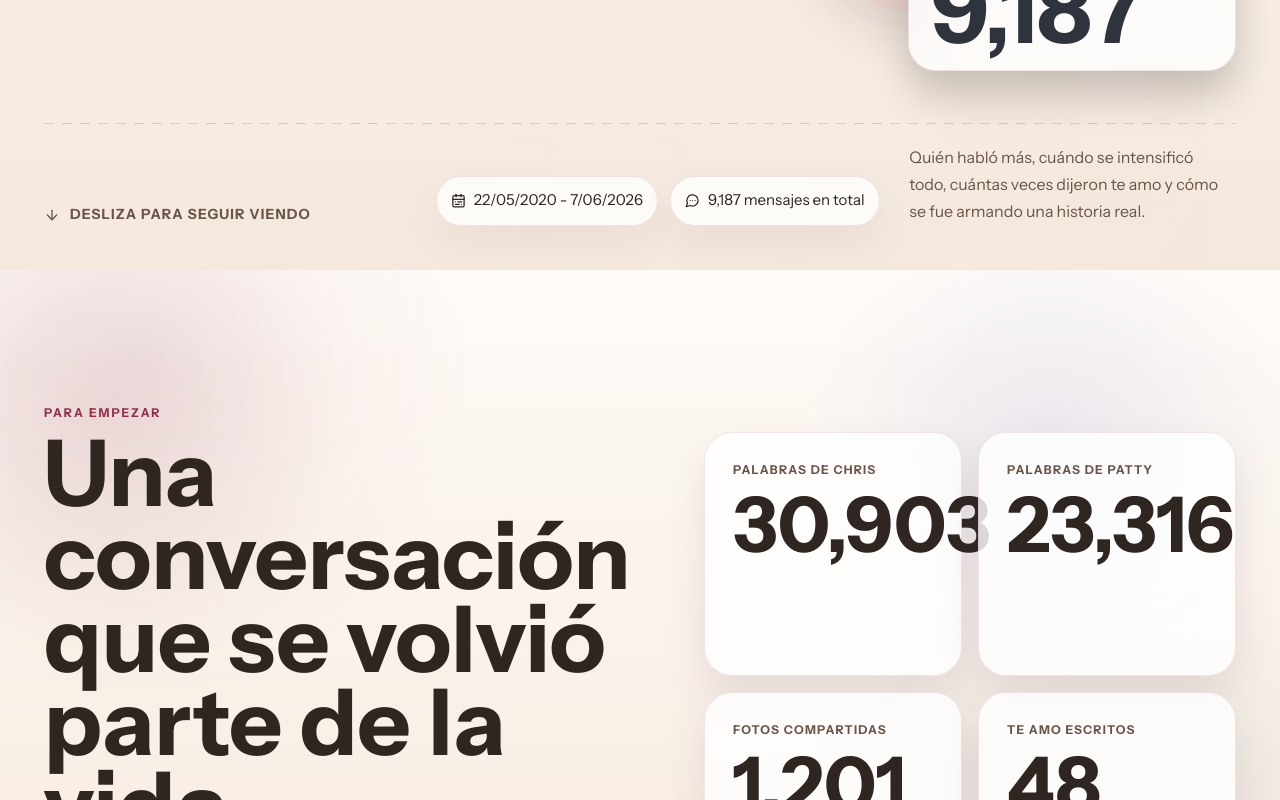
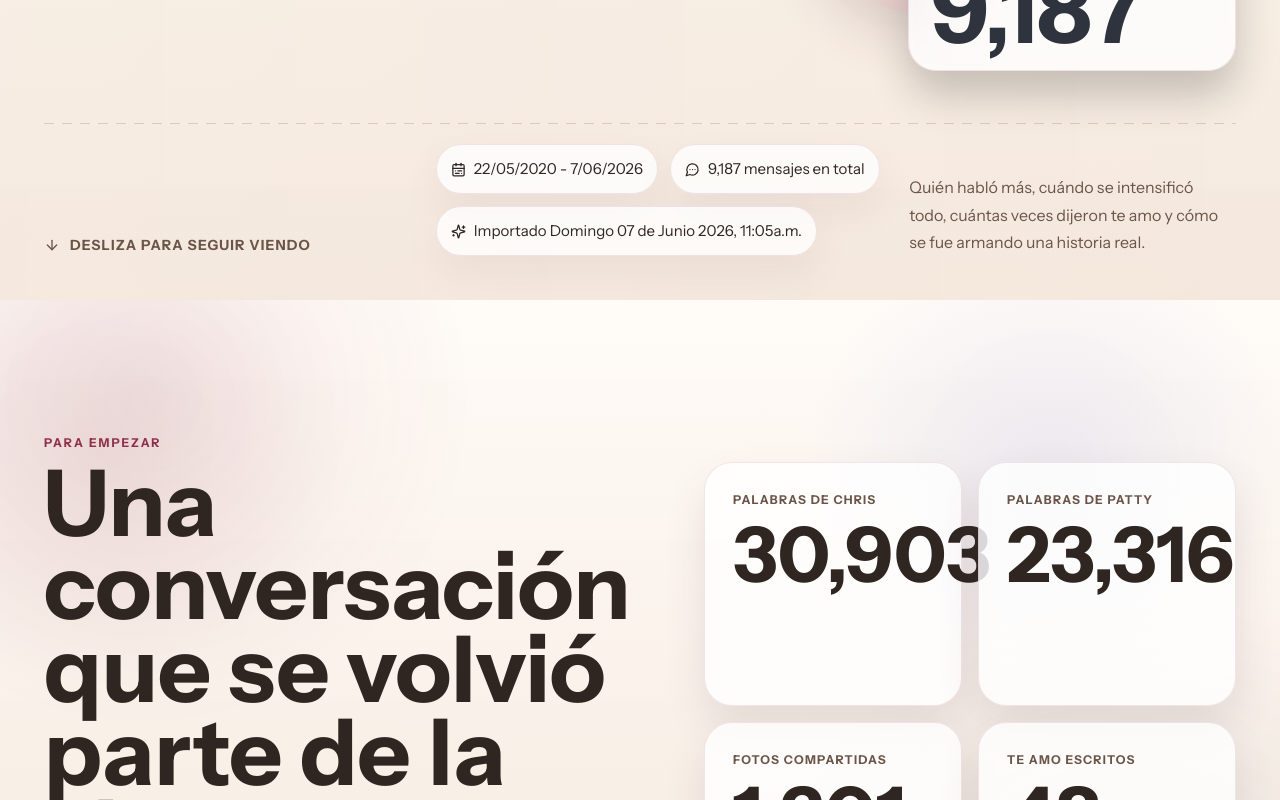
Before and after one commit to khrizenriquez/our-story, a React (Vite) app: page / in a window 1280 px wide. Shown: the part 823-1623 px from the top of the page. Built offline with nearby package versions, Linux system fonts and the light colour scheme; no server answers.

Commit message:
Add published import timestamp

```diff
--- a/scripts/export-babe-chat.ts
+++ b/scripts/export-babe-chat.ts
@@ -417,6 +417,7 @@ function buildPublishedSummary(exportData: ChatExport): ChatExport {
       ...exportData.chat,
       jid: 'published-story',
       phone: '',
+      publishedAt: exportData.chat.exportedAt,
     },
     relationship: exportData.relationship,
     messages: [],
--- a/src/App.tsx
+++ b/src/App.tsx
@@ -49,6 +49,35 @@ function formatPreciseTimestamp(ts: number, timezone: string): string {
     hour12: false,
     timeZone: timezone,
   }).format(new Date(ts * 1000));
+}
+
+function formatImportedLabel(value: string, timezone: string): string {
+  const date = new Date(value);
+  const parts = new Intl.DateTimeFormat('es-GT', {
+    weekday: 'long',
+    day: '2-digit',
+    month: 'long',
+    year: 'numeric',
+    hour: 'numeric',
+    minute: '2-digit',
+    hour12: true,
+    timeZone: timezone,
+  }).formatToParts(date);
+
+  const lookup = Object.fromEntries(parts.map((part) => [part.type, part.value]));
+  const weekday = capitalizeWord(lookup.weekday ?? '');
+  const day = lookup.day ?? '';
+  const month = capitalizeWord(lookup.month ?? '');
+  const year = lookup.year ?? '';
+  const hour = lookup.hour ?? '';
+  const minute = lookup.minute ?? '';
+  const dayPeriod = (lookup.dayPeriod ?? '').replace(/\s+/g, '').toLowerCase();
+  return `${weekday} ${day} de ${month} ${year}, ${hour}:${minute}${dayPeriod}`;
+}
+
+function capitalizeWord(value: string): string {
+  if (!value) return value;
+  return value.charAt(0).toUpperCase() + value.slice(1);
 }
 
 function useAnimatedNumber(value: number, active: boolean, durationMs = 2400): number {
@@ -362,6 +391,7 @@ function App() {
   ] as const;
 
   const isVisible = (id: (typeof sectionIds)[number]) => visibleSections.has(id);
+  const importedAt = data.chat.publishedAt ?? data.chat.exportedAt;
   const chartTextColor = theme === 'dark' ? '#f4e4d6' : '#312621';
   const chartGridColor = theme === 'dark' ? 'rgba(255, 239, 224, 0.12)' : 'rgba(58, 43, 35, 0.08)';
   const chartTickColor = theme === 'dark' ? '#dbc6b6' : '#735f55';
@@ -448,6 +478,7 @@ function App() {
             <div className="hero-meta">
               <MetaPill icon={<CalendarRange size={15} />} label={formatRangeLabel(data.chat.dateRange.start, data.chat.dateRange.end)} />
               <MetaPill icon={<MessageCircleMore size={15} />} label={`${formatNumber(totalMessages)} mensajes en total`} />
+              <MetaPill icon={<SparklesIcon size={15} />} label={`Importado ${formatImportedLabel(importedAt, data.relationship.timezone)}`} />
             </div>
             <div className="hero-rhythm">
               <p>Quién habló más, cuándo se intensificó todo, cuántas veces dijeron te amo y cómo se fue armando una historia real.</p>
--- a/src/types.ts
+++ b/src/types.ts
@@ -5,6 +5,7 @@ export interface ChatSummary {
   name: string;
   phone: string;
   exportedAt: string;
+  publishedAt?: string;
   messageCount: number;
   storyBrand?: string;
   authorSignature?: string;
```
Also changed, not shown: scripts/publish-story.ts (+10 -1 lines), 2 other files (tests, documents, lock files or other folders).
